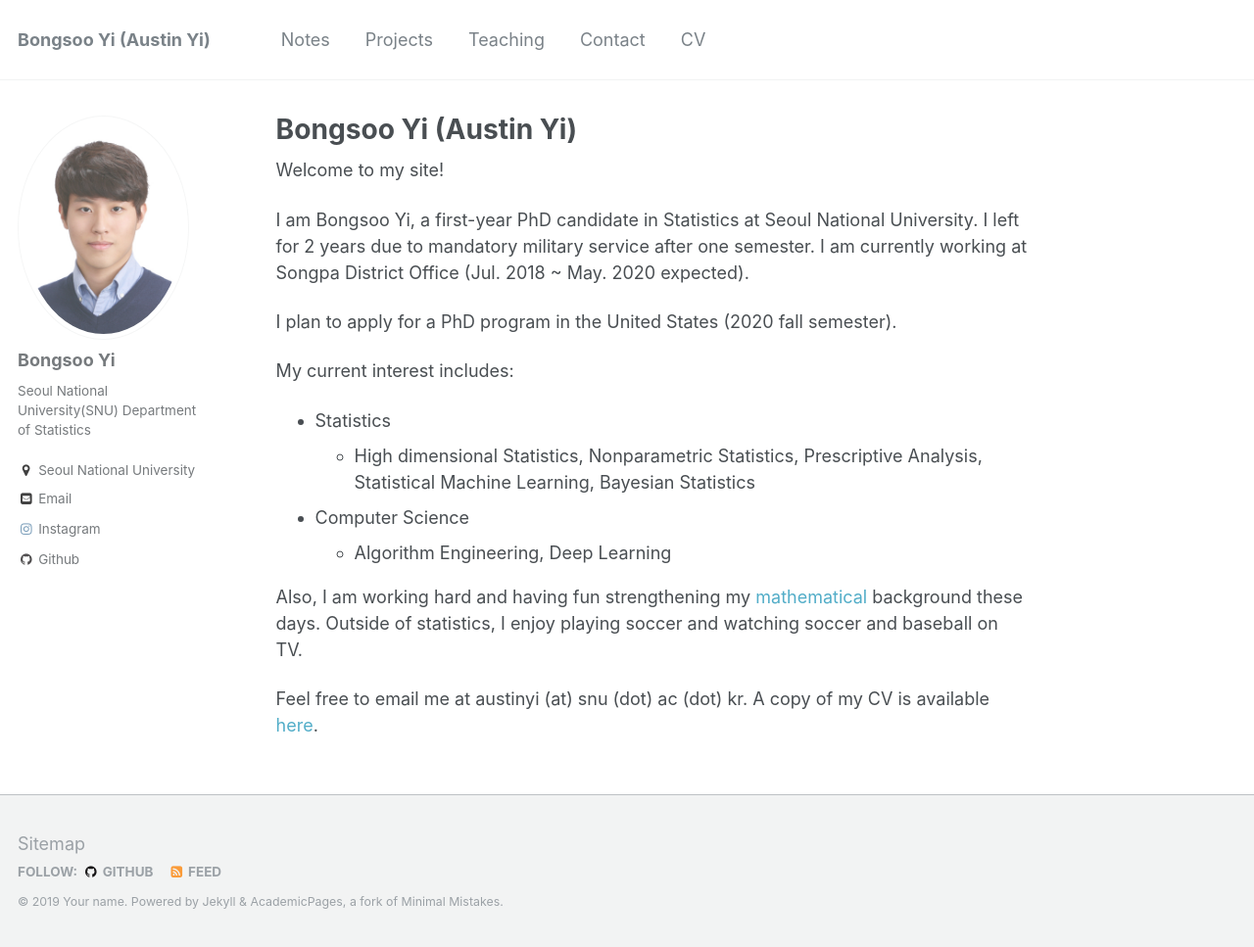
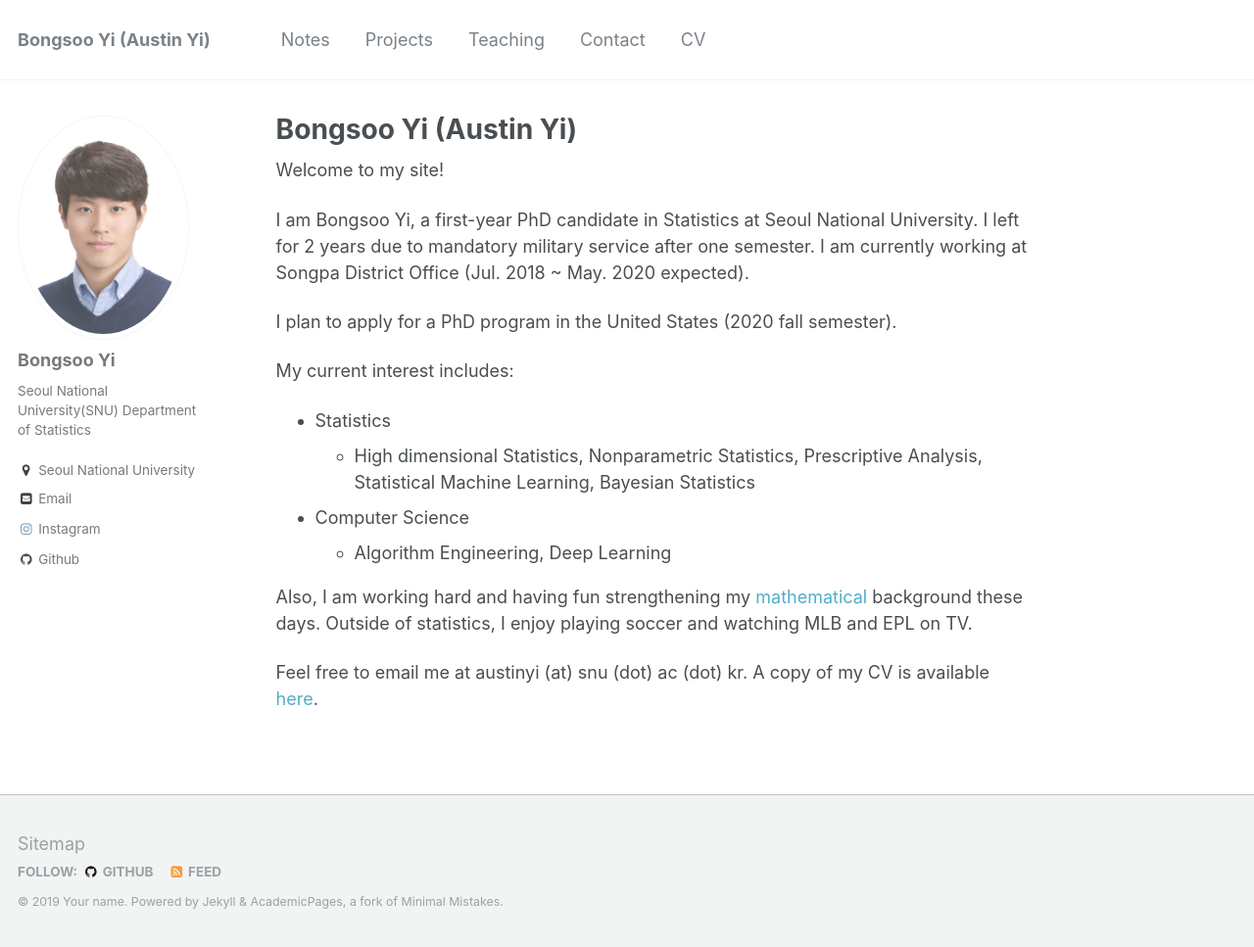
Before and after one commit to austinyi/austinyi.github.io, a Jekyll site: the page built from _pages/about.md, in a window 1280 px wide and 967 px high. Shown: the whole window at 98% size. Built offline with Jekyll 4.4.1, drawn with Linux system fonts in a browser that asks for light colours.

Commit message:
Update about.md

```diff
--- a/_pages/about.md
+++ b/_pages/about.md
@@ -20,6 +20,6 @@ My current interest includes:
   * Algorithm Engineering, Deep Learning
 
 Also, I am working hard and having fun strengthening my [mathematical](https://austinyi.github.io/notes/) background these days.
-Outside of statistics, I enjoy playing soccer and watching soccer and baseball on TV.
+Outside of statistics, I enjoy playing soccer and watching MLB and EPL on TV.
 
 Feel free to email me at austinyi (at) snu (dot) ac (dot) kr. A copy of my CV is available [here](https://austinyi.github.io/assets/CV.pdf).
```
